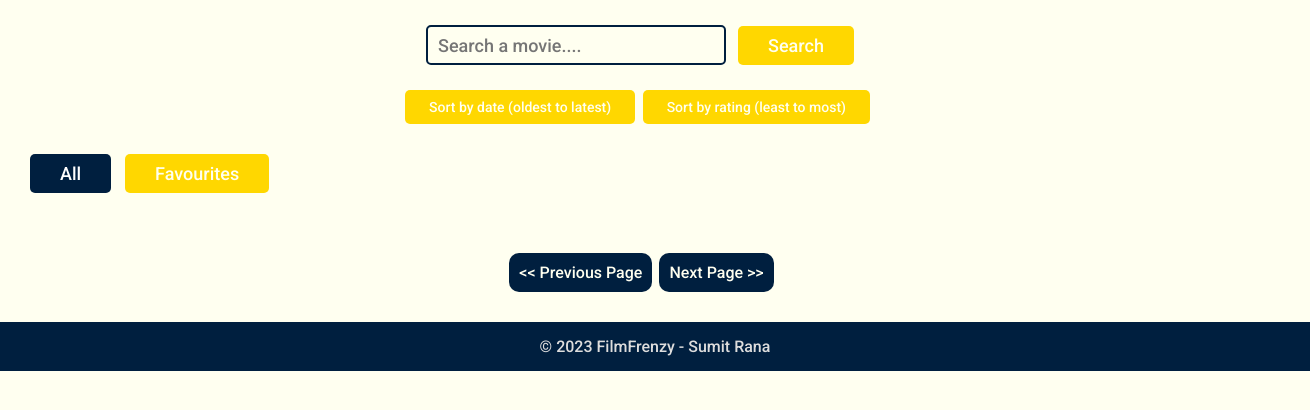
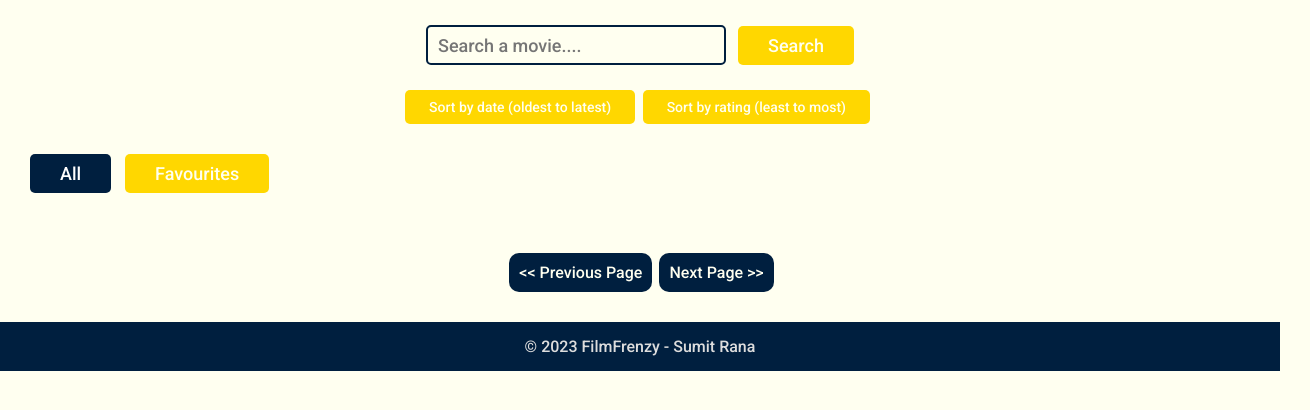
Before and after one commit to sumit2456rana/FilmFrenzy, a plain HTML site: page index.html in a window 1280 px wide. Shown: the part 80-490 px from the top of the page, 1310 px wide, since content can reach past the window. Drawn offline with nearby package versions, Linux system fonts and the light colour scheme; no server answers.

Commit message:
second commit

```diff
--- a/script.js
+++ b/script.js
@@ -12,6 +12,7 @@ async function fetchMovies() {
     try {
         loader.style.display = "block";
         footer.style.position = "fixed";
+        footer.style.width = "100%"
         document.querySelector(".pagination").classList.add("hidden")
         const resp = await fetch(`https://api.themoviedb.org/3/movie/top_rated?&api_key=${APIKEY}&include_adult=false&language=en-US&page=${currPage}`);
         const data = await resp.json();
@@ -24,6 +25,7 @@ async function fetchMovies() {
     } finally {
         loader.style.display = "none";
         footer.style.position = "static";
+        footer.style.width = "auto";
         document.querySelector(".pagination").classList.remove("hidden")
     }
 }
--- a/style.css
+++ b/style.css
@@ -56,7 +56,7 @@ footer {
     color: #ddd;
     font-family: 'Roboto' , sans-serif;
     /* position: static; */
-    width: 100%;
+    /* width: 100%; */
     bottom: 0;
 }
 
```
